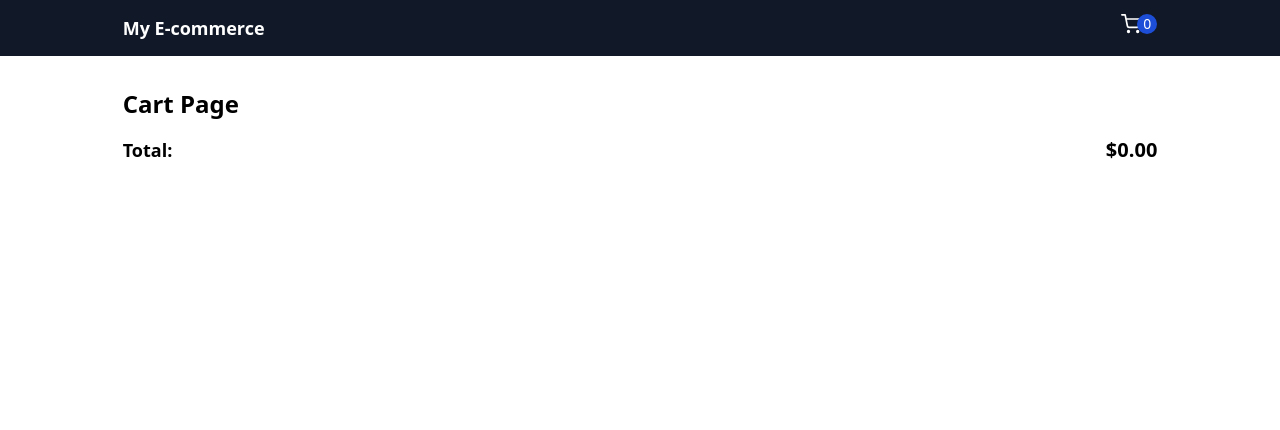
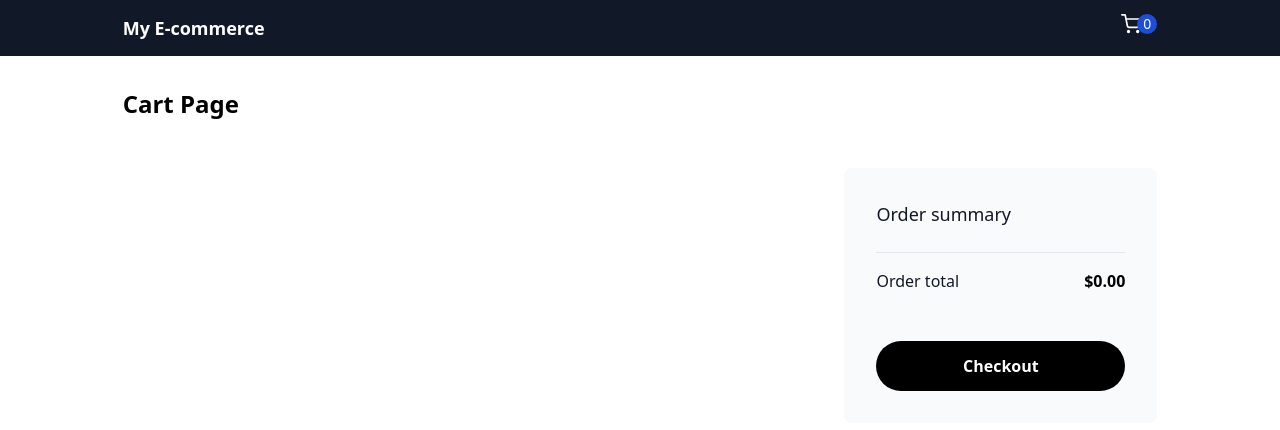
Before and after one commit to thanhtutoo/ecommerce-nextjs, a Next.js app: page /cart in a window 1280 px wide. Shown: the top 430 px of the page. Built offline with nearby package versions, Linux system fonts and the light colour scheme.

Commit message:
Upgrade next js and add cart page

```diff
--- a/src/components/ui/Button.tsx
+++ b/src/components/ui/Button.tsx
@@ -1,5 +1,6 @@
 import { forwardRef } from "react";
 import { ClassNames } from "@emotion/react";
+import { clsx } from "clsx";
 
 export interface ButtonProps
   extends React.ButtonHTMLAttributes<HTMLButtonElement> {}
@@ -7,33 +8,33 @@ export interface ButtonProps
 const Button = forwardRef<HTMLButtonElement, ButtonProps>(
   ({ className, children, disabled, type = "button", ...props }, ref) => {
     return (
-      <ClassNames>
-        {({ cx }) => (
       <button
         type={type}
         disabled={disabled}
-            className={cx(
-              "w-auto",
-              "rounded-full",
-              "bg-black",
-              "border",
-              "border-transparent",
-              "px-5",
-              "py-3",
-              "disabled:cursor-not-allowed",
-              "disabled:opacity-50",
-              "text-white",
-              "font-semibold",
-              "hover:opacity-75",
-              "transition"
+        className={clsx(
+          `
+          w-auto
+          rounded-full
+          bg-black
+          border
+          border-transparent
+          px-5
+          py-3
+          disabled:cursor-not-allowed
+          disabled:opacity-50
+          text-white
+          font-semibold
+          hover:opacity-75
+          transition
+        `,
+          disabled && "opacity-75 cursor-not-allowed",
+          className
         )}
         ref={ref}
         {...props}
       >
         {children}
       </button>
-        )}
-      </ClassNames>
     );
   }
 );
--- a/src/pages/cart/index.tsx
+++ b/src/pages/cart/index.tsx
@@ -12,6 +12,7 @@ import AppContainer from "@/components/ui/AppContainer";
 import useFromStore from "@/hooks/useFromStore";
 import { useCartStore } from "@/stores/useCartStore";
 import CartItem from "@/components/cart/CartItem";
+import Button from "@/components/ui/Button";
 
 export default function ProductDetail() {
   //   const { productDetail, isLoading, error, fetchProductDetail } =
@@ -39,14 +40,41 @@ export default function ProductDetail() {
       <main className="container mx-auto md:w-10/12 py-8 px-4">
         <section>
           <h3 className="text-2xl font-bold mb-4"> Cart Page</h3>
-          <ul>
-            {cart?.map((product) => (
-              <CartItem key={product.id} product={product} />
-            ))}
-          </ul>
-          <div className="flex justify-between items-center mt-4">
-            <span className="text-lg font-bold">Total:</span>
-            <span className="text-xl font-bold">${total.toFixed(2)}</span>
+          <div className="mt-12 lg:grid lg:grid-cols-12 lg:items-start gap-x-12">
+            <div className="lg:col-span-8">
+              <ul>
+                {cart?.map((product) => (
+                  <CartItem key={product.id} product={product} />
+                ))}
+              </ul>
+            </div>
+            <div className="lg:col-span-4">
+              <div className="mt-16 rounded-lg bg-gray-50 px-4 py-6 sm:p-6 lg:col-span-5 lg:mt-0 lg:p-8">
+                <h2 className="text-lg font-medium text-gray-900">
+                  Order summary
+                </h2>
+                <div className="mt-6 space-y-4">
+                  <div
+                    className="flex items-center justify-between border-t border-gray-200 pt-4"
+                    data-testid="order-summary"
+                  >
+                    <div className="text-base font-medium text-gray-900">
+                      Order total
+                    </div>
+                    <div className="font-semibold">${total.toFixed(2)}</div>
+                  </div>
+                </div>
+                <div className="mt-6">
+                  <Button
+                    //   onClick={onCheckout}
+                    //   disabled={items.length === 0}
+                    className="w-full mt-6"
+                  >
+                    Checkout
+                  </Button>
+                </div>
+              </div>
+            </div>
           </div>
         </section>
       </main>
```
Also changed, not shown: package.json (+6 -4 lines), src/utils/helpers.ts (added), 1 other file (tests, documents, lock files or other folders). Lines whose indentation alone changed are shown as unchanged.
